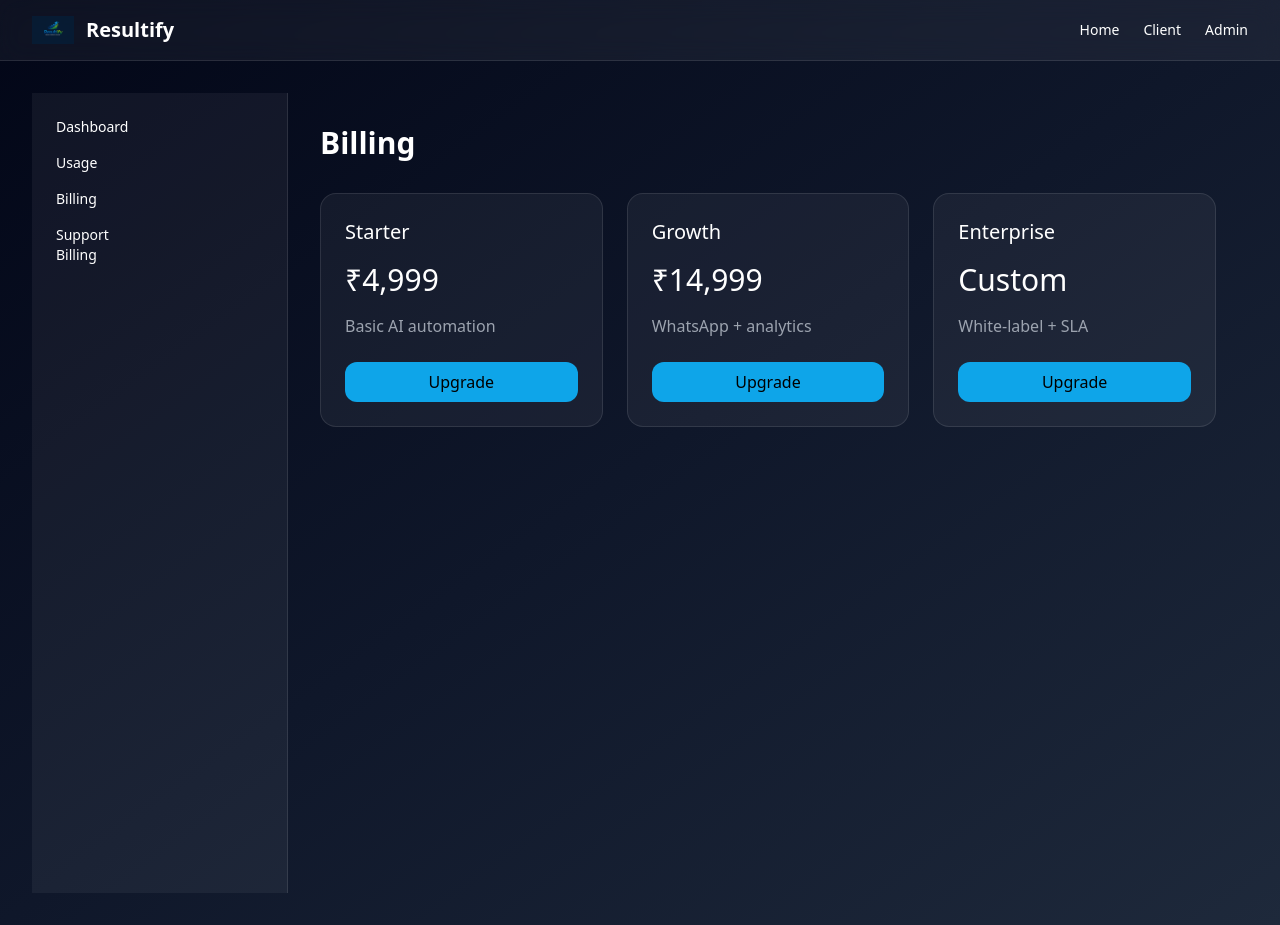
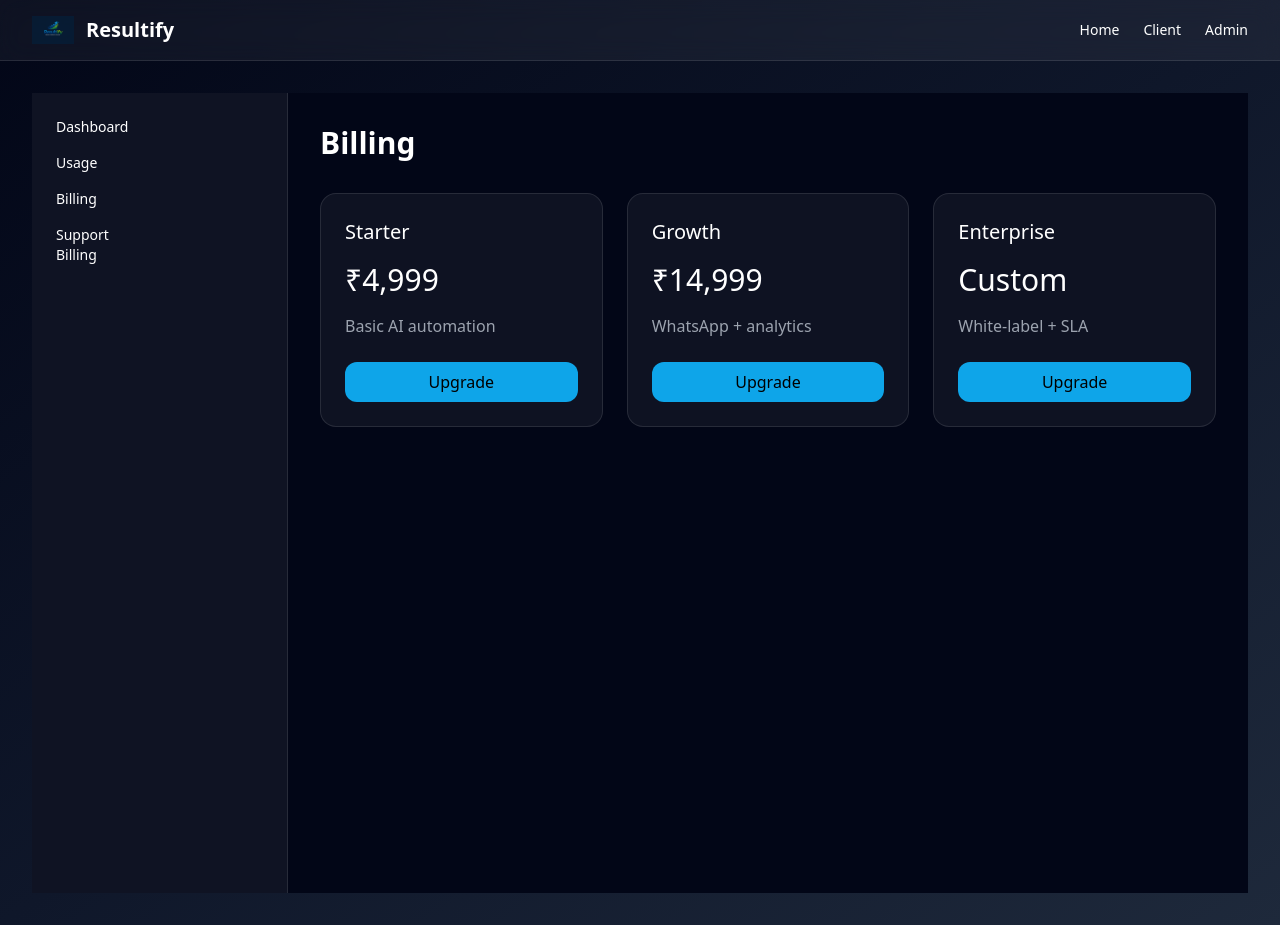
Before and after one commit to chetanshrm83/resultifytechnologies, a Next.js app: page /client/billing in a window 1280 px wide. Built offline with nearby package versions, Linux system fonts and the light colour scheme.

Commit message:
Add client layout with sidebar

```diff
--- a/app/client/layout.tsx
+++ b/app/client/layout.tsx
@@ -1,4 +1,4 @@
-import Sidebar from "@/components/Sidebar";
+import Sidebar from "../../components/Sidebar";
 
 export default function ClientLayout({
   children,
@@ -6,9 +6,9 @@ export default function ClientLayout({
   children: React.ReactNode;
 }) {
   return (
-    <div className="flex">
+    <div className="flex min-h-screen bg-slate-950 text-white">
       <Sidebar />
-      <div className="flex-1 p-8">{children}</div>
+      <main className="flex-1 p-8">{children}</main>
     </div>
   );
 }
```
